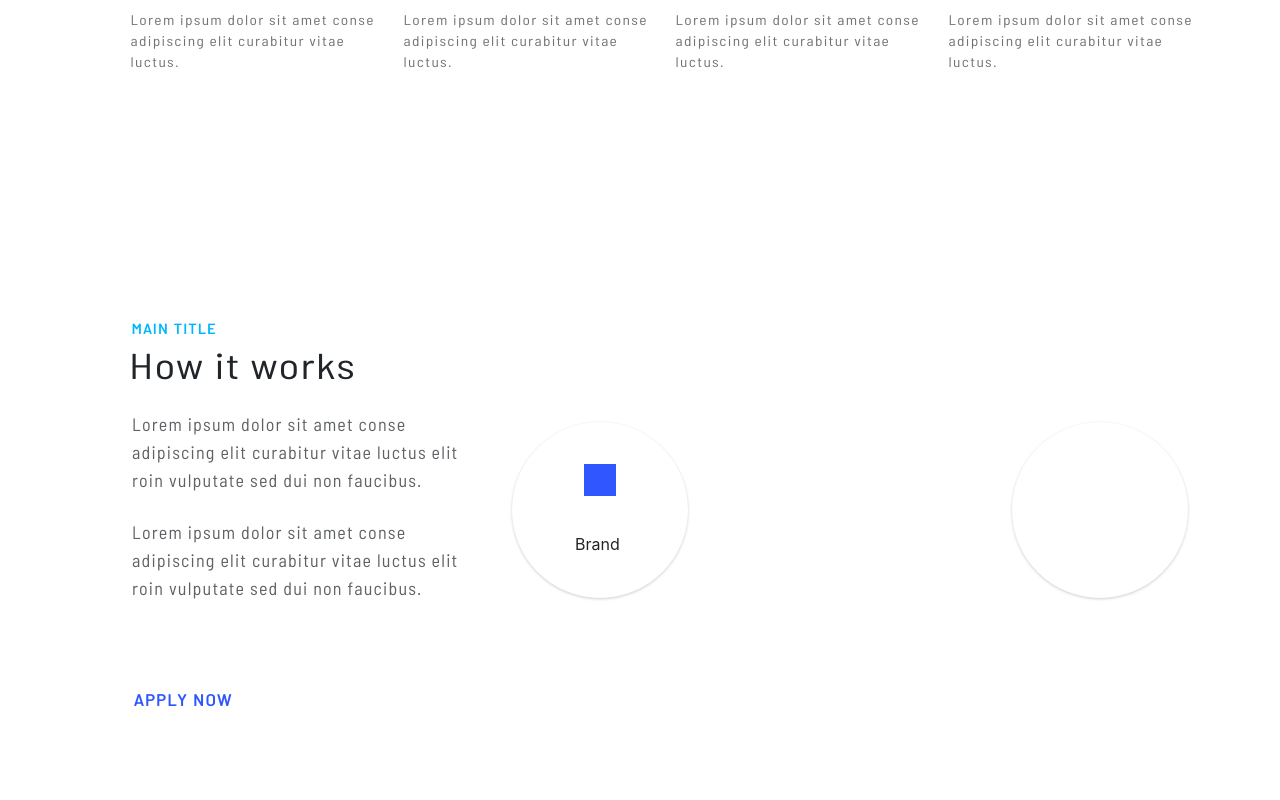
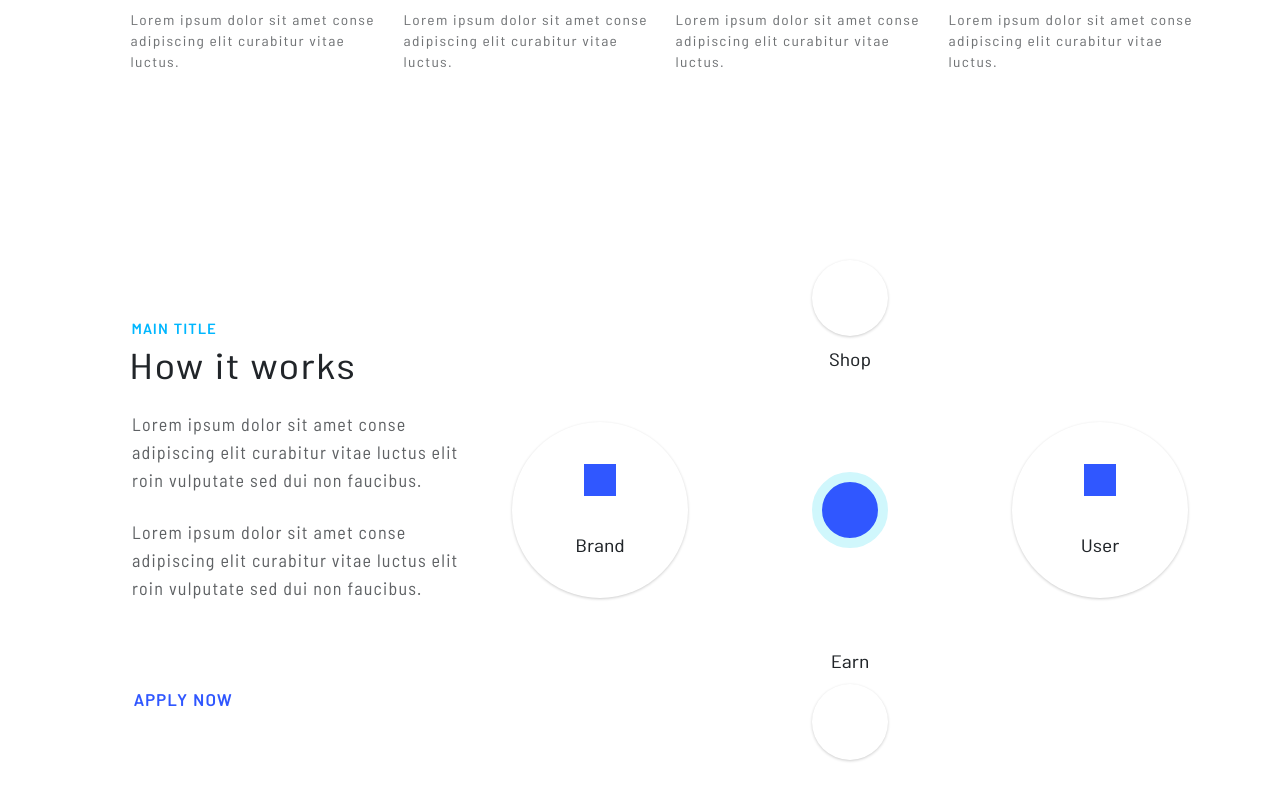
Before and after one commit to lirdicani/brand_tokens, a React (Create React App) app: page / in a window 1280 px wide. Shown: the part 1240-2040 px from the top of the page. Built offline with nearby package versions, Linux system fonts and the light colour scheme.

Commit message:
2/19/2020

```diff
--- a/src/components/menu/menu.css
+++ b/src/components/menu/menu.css
@@ -28,6 +28,13 @@
     letter-spacing: 1.3px;
     transform: scale(1, 1.5);
 }
+.apply-btn:hover {
+    opacity: 0.7;
+}
+
+.apply-btn:active {
+    opacity: 1;
+}
 
 .menu-items {
     width: 100%;
@@ -48,6 +55,10 @@
 .nav-item {
     padding-right: 21px !important;
     padding-left: 21px !important;
+}
+
+.nav-item a:hover {
+    opacity: 1;
 }
 
 .nav-item:first-child {
@@ -83,6 +94,7 @@
     }
     .nav-item, .nav-item:first-child {
         padding-left: 0 !important;
+        margin-left: 30px;
     }
     .navbar-toggler {
         background-color: white !important;
--- a/src/components/part_currency/part_currency.css
+++ b/src/components/part_currency/part_currency.css
@@ -50,6 +50,27 @@
     width: 202px;
     height: 48px;
     background:#00B7FF;
+    border-color: white;
+    outline: none !important;
+    border: none !important;
+    -webkit-box-shadow: none !important;
+    box-shadow: none !important;
+}
+
+.apply-btn-currency:hover {
+    background-color: white !important;
+}
+
+.apply-btn-currency:focus{
+    background:#00B7FF;
+}
+
+.apply-btn-currency:focus span {
+    color: white;
+}
+
+.apply-btn-currency:hover span{
+    color: black;
 }
 
 .apply-btn-currency span{
--- a/src/components/part_mainTitle/part_mainTitle.css
+++ b/src/components/part_mainTitle/part_mainTitle.css
@@ -116,7 +116,7 @@
     box-shadow: 0 1px 3px rgba(0, 0, 0, 0.2);
 }
 
-.diagram-brand .brand-logo {
+.diagram-brand .brand-logo, .user-logo{
     width: 32px;
     height: 32px;
     margin-top: 42px;
@@ -124,15 +124,61 @@
     background-color: #3057FF;
 }
 
-.diagram-brand .brand-title {
+.diagram-brand .brand-title, .user-title {
     line-height: normal;
     margin-top: 38px;
-    margin-left: 63px;
+    text-align: center;
+    font-size: 18px;
+    font-weight: 500;
+    transform: scale(1.2,1);
+    font-family: 'Barlow Semi Condensed';
+    width: 100%;
 }
 
 .mid-diagram .pair-directions {
     width: 114px;
     height: 100%;
+}
+
+.rotate-directions div {
+    width: 76px;
+    height: 76px;
+    border-radius: 50%;
+    border: 10px solid #d0f7fc;
+    background-color: #3057FF;
+}
+
+.shop-symbol-group {
+    width: 76px;
+}
+
+.shop-symbol{
+    width: 76px;
+    height: 76px;
+    border-radius: 50%;
+    box-shadow: 0 1px 3px rgba(0, 0, 0, 0.2);
+}
+
+.top-diagram .shop-symbol-group div:last-child {
+    padding-top: 12px;
+    line-height: normal;
+    text-align: center;
+    font-size: 18px;
+    font-weight: 500;
+    transform: scale(1.2,1);
+    font-family: 'Barlow Semi Condensed';
+}
+
+
+.bottom-diagram .shop-symbol-group div:first-child {
+    padding-bottom: 12px;
+    padding-top: 12px;
+    line-height: normal;
+    text-align: center;
+    font-size: 18px;
+    font-weight: 500;
+    transform: scale(1.2,1);
+    font-family: 'Barlow Semi Condensed';
 }
 
 .mid-diagram .rotate-directions {
--- a/src/components/part_mainTitle/part_mainTitle.js
+++ b/src/components/part_mainTitle/part_mainTitle.js
@@ -38,18 +38,33 @@ const PartMainTitle = () => {
                     <div className="mainTitle-apply-btn d-flex justify-content-start"><a href='/'>APPLY NOW</a></div>
                 </div>
                 <div className="main-title-diagram">
-                    <div className='top-diagram'></div>
+                    <div className='top-diagram d-flex justify-content-center'>
+                        <div className='shop-symbol-group'>
+                            <div className="shop-symbol"></div>
+                            <div>Shop</div>
+                        </div>
+                    </div>
                     <div className='mid-diagram d-flex justify-content-between'>
                         <div className='diagram-brand'>
                             <div className='brand-logo'></div>
                             <div className='brand-title'>Brand</div>
                         </div>
                         <div className='pair-directions'></div>
-                        <div className='rotate-directions'></div>
+                        <div className='rotate-directions d-flex justify-content-center align-items-center'>
+                            <div></div>
+                        </div>
                         <div className='pair-directions'></div>
-                        <div className='diagram-user'></div>
+                        <div className='diagram-user'>
+                            <div className='user-logo'></div>
+                            <div className='user-title'>User</div>
+                        </div>
                     </div>
-                    <div className='bottom-diagram'></div>
+                    <div className='bottom-diagram d-flex justify-content-center align-items-end'>
+                        <div className='shop-symbol-group'>
+                            <div>Earn</div>
+                            <div className="shop-symbol"></div>
+                        </div>
+                    </div>
                 </div>
             </div>
         </div>
```
